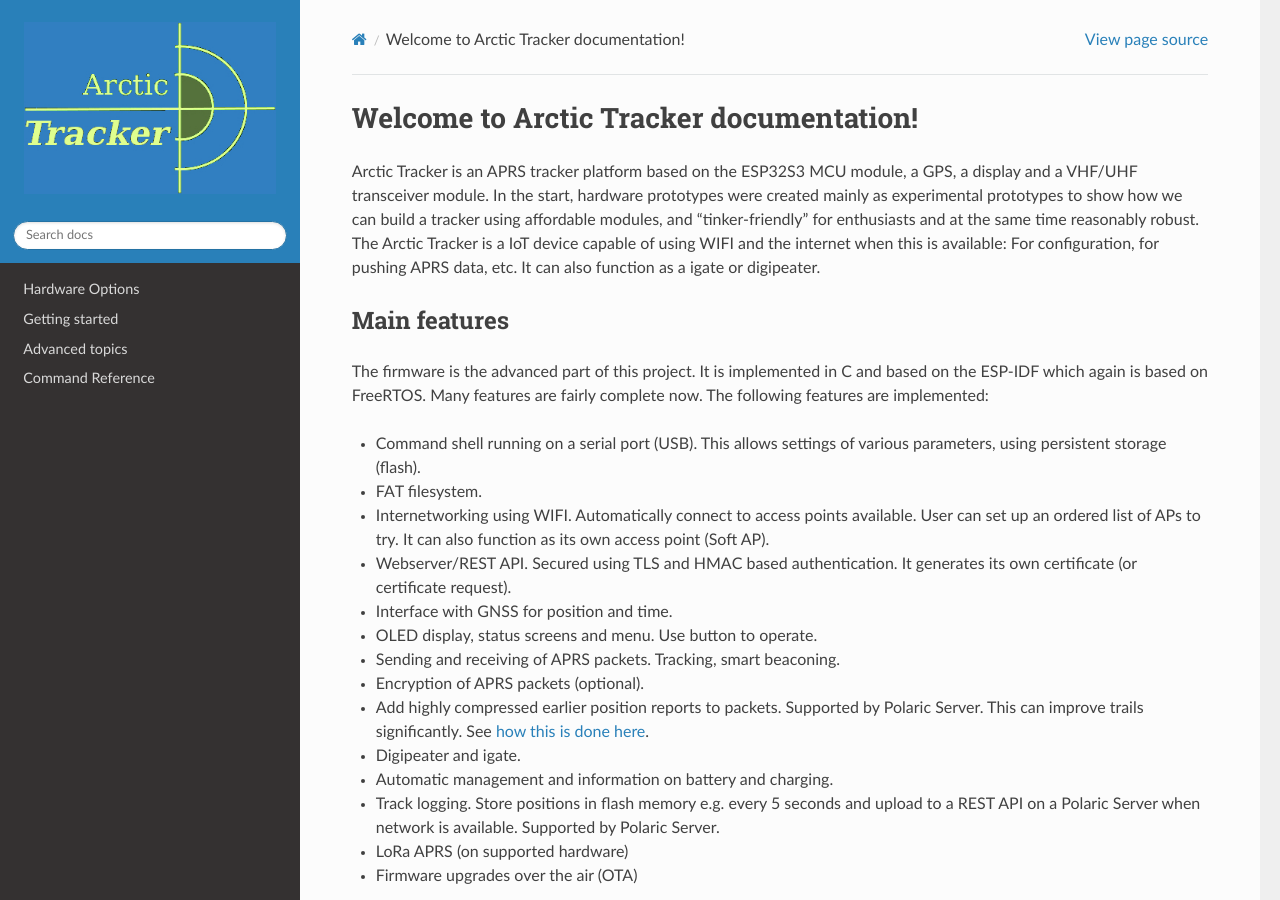
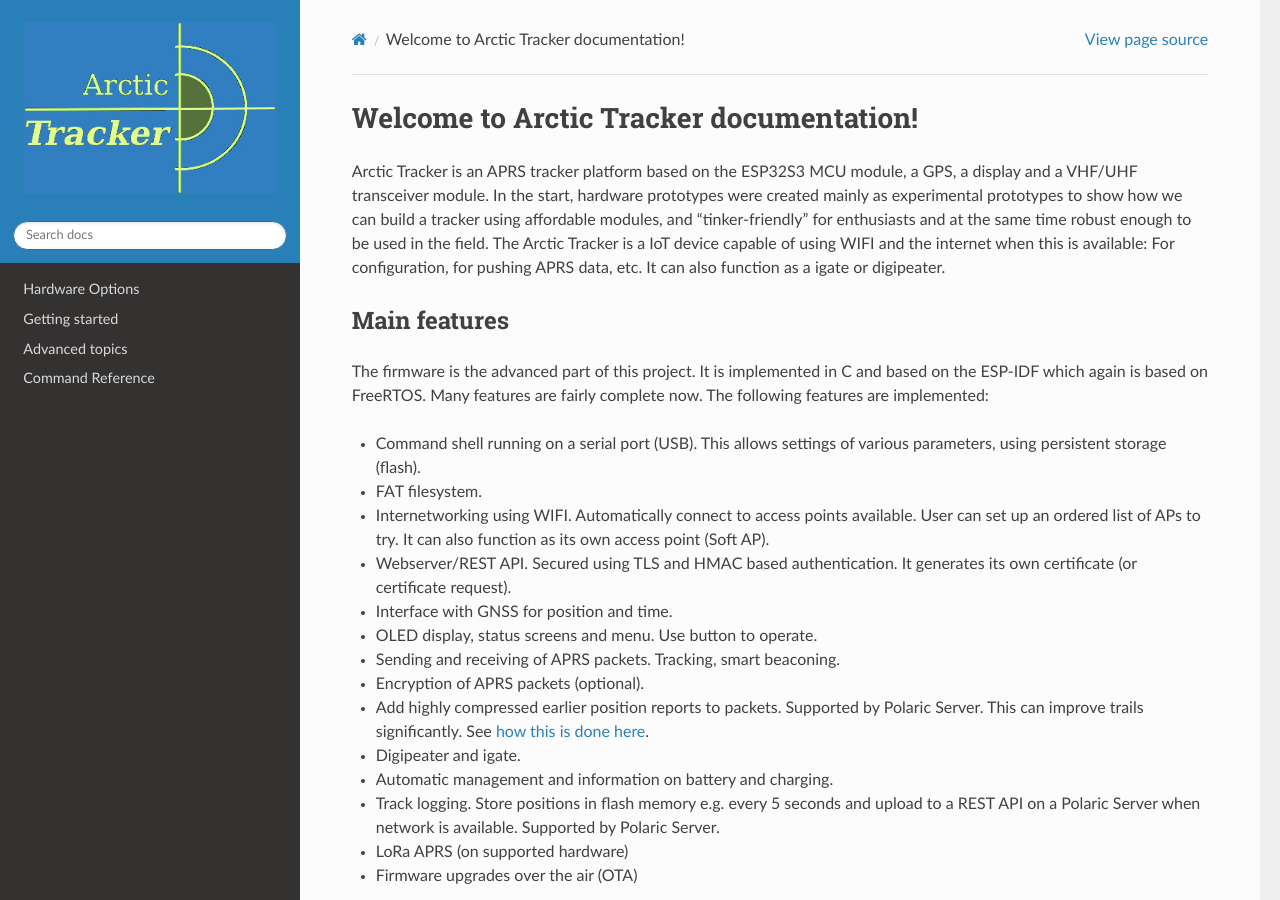
Before and after one commit to Hamlabs/ArcticTracker-docs, a Sphinx documentation site: the page built from docs/index.rst, in a window 1280 px wide and 900 px high. Built offline with Sphinx 7.4.7 and the Read the Docs theme 3.1.0, drawn with Linux system fonts in a browser that asks for light colours; pages that are not in the unit, such as notebooks, are missing from menus.

Commit message:
Improve description clarity and robustness

```diff
--- a/docs/index.rst
+++ b/docs/index.rst
@@ -2,7 +2,7 @@
 Welcome to Arctic Tracker documentation!
 ========================================
 
-Arctic Tracker is an APRS tracker platform based on the ESP32S3 MCU module, a GPS, a display and a VHF/UHF transceiver module. In the start, hardware prototypes were created mainly as experimental prototypes to show how we can build a tracker using affordable modules, and "tinker-friendly" for enthusiasts and at the same time reasonably robust. The Arctic Tracker is a IoT device capable of using WIFI and the internet when this is available: For configuration, for pushing APRS data, etc. It can also function as a igate or digipeater.
+Arctic Tracker is an APRS tracker platform based on the ESP32S3 MCU module, a GPS, a display and a VHF/UHF transceiver module. In the start, hardware prototypes were created mainly as experimental prototypes to show how we can build a tracker using affordable modules, and "tinker-friendly" for enthusiasts and at the same time robust enough to be used in the field. The Arctic Tracker is a IoT device capable of using WIFI and the internet when this is available: For configuration, for pushing APRS data, etc. It can also function as a igate or digipeater.
 
 Main features
 -------------
```
